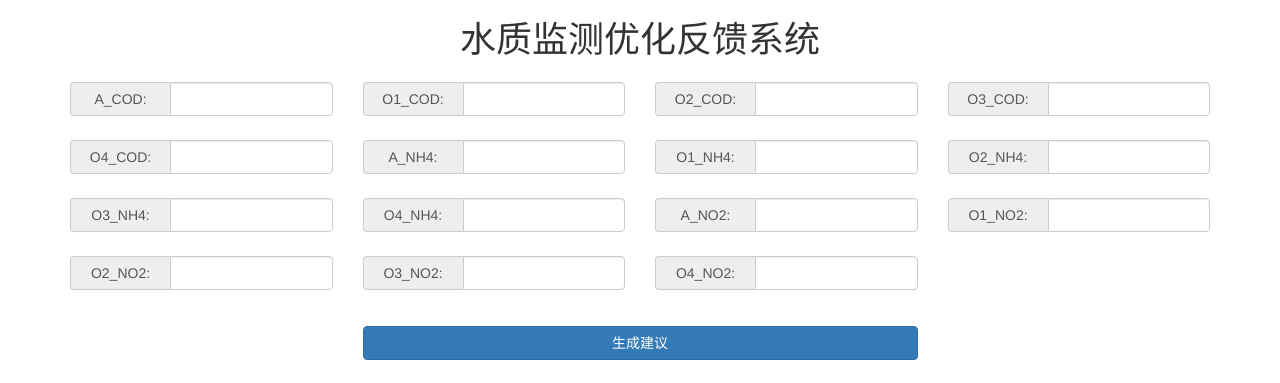
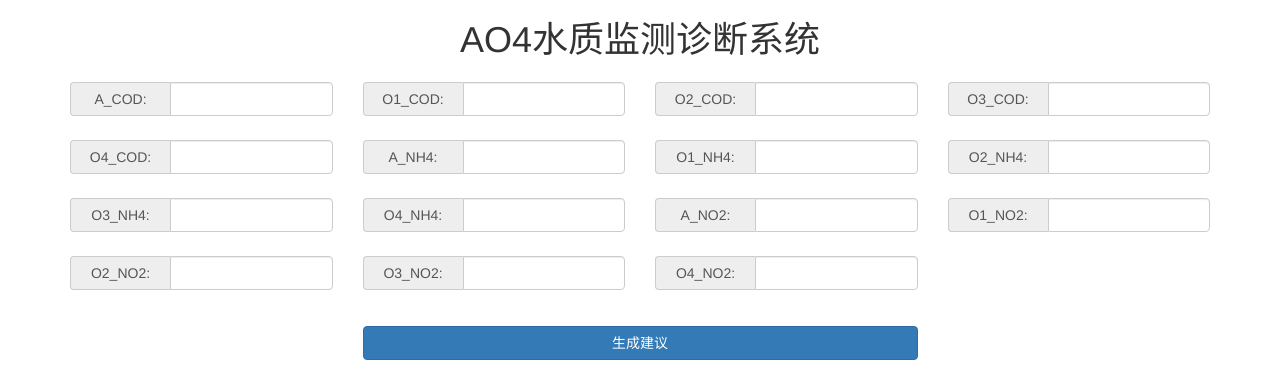
Before and after one commit to 0xHJK/zwater, a Flask app: page / in a window 1280 px wide. Shown: the top 383 px of the page. Run offline with Flask 2, Linux system fonts and the light colour scheme; parts of the project's set-up code (start-up, migrations or seed data) failed here and were passed over; some libraries are stand-ins or nearby versions.

Commit message:
修改名称

```diff
--- a/app/templates/index.html
+++ b/app/templates/index.html
@@ -4,7 +4,7 @@
     <meta charset="utf-8">
     <meta http-equiv="X-UA-Compatible" content="IE=edge">
     <meta name="viewport" content="width=device-width, initial-scale=1">
-    <title>水质监测优化反馈系统</title>
+    <title>AO4水质监测诊断系统</title>
 
     <!-- Bootstrap -->
     <link href="/static/css/bootstrap.min.css" rel="stylesheet">
@@ -33,7 +33,7 @@
   </head>
   <body>
     <div class="container">
-      <h1 style="text-align:center">水质监测优化反馈系统</h1>
+      <h1 style="text-align:center">AO4水质监测诊断系统</h1>
       <form class="form">
         <div class="row">
           <div class="col-lg-3 col-sm-4">
```
